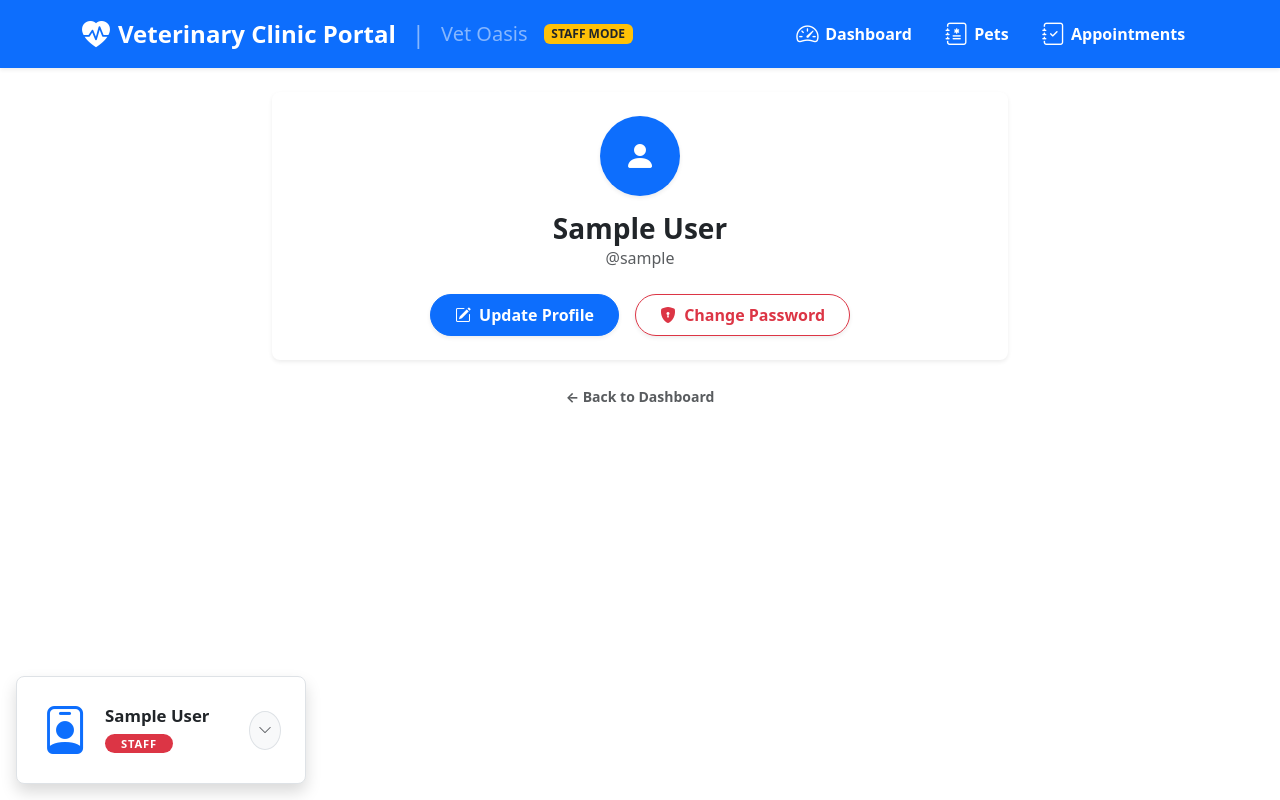
After one commit to saenichi/vet-booking-portal, a Django app: page /profile/update/ in a window 1280 px wide. The commit adds this page. Run offline with Django 4.2, Linux system fonts and the light colour scheme; the visitor is signed in with stand-in values (Sample User, id 1).

Commit message:
Design update

```diff
--- a/pets/forms.py
+++ b/pets/forms.py
@@ -31,6 +31,38 @@ class UserRegistrationForm(forms.ModelForm):
             user.save()
         return user
 
+class UserInfoUpdateForm(forms.ModelForm):
+    class Meta:
+        model = User
+        fields = ['username', 'email', 'first_name', 'last_name']
+        widgets = {
+            'username': forms.TextInput(attrs={'class': 'form-control'}),
+            'email': forms.EmailInput(attrs={'class': 'form-control'}),
+            'first_name': forms.TextInput(attrs={'class': 'form-control'}),
+            'last_name': forms.TextInput(attrs={'class': 'form-control'}),
+        }
+
+class UserPasswordChangeForm(forms.Form):
+    old_password = forms.CharField(widget=forms.PasswordInput(attrs={'class': 'form-control'}), label="Current Password")
+    new_password = forms.CharField(widget=forms.PasswordInput(attrs={'class': 'form-control'}), label="New Password")
+    confirm_new_password = forms.CharField(widget=forms.PasswordInput(attrs={'class': 'form-control'}), label="Confirm New Password")
+
+    def __init__(self, user, *args, **kwargs):
+        self.user = user
+        super().__init__(*args, **kwargs)
+
+    def clean(self):
+        cleaned_data = super().clean()
+        op = cleaned_data.get("old_password")
+        np = cleaned_data.get("new_password")
+        cp = cleaned_data.get("confirm_new_password")
+
+        if op and not self.user.check_password(op):
+            raise forms.ValidationError("Current password is incorrect.")
+        if np and cp and np != cp:
+            raise forms.ValidationError("New passwords do not match.")
+        return cleaned_data
+
 class PetRegistrationForm(forms.ModelForm):
     class Meta:
         model = Pet
--- a/pets/templates/pets/base.html
+++ b/pets/templates/pets/base.html
@@ -3,49 +3,83 @@
 <head>
     <meta charset="UTF-8">
     <meta name="viewport" content="width=device-width, initial-scale=1.0">
-    <title>Pet Hospital Portal</title>
+    <title>Veterinary Clinic Portal | Vet Oasis</title>
 
+    <!-- Bootstrap 5 CSS -->
     <link href="https://cdn.jsdelivr.net/npm/bootstrap@5.3.0/dist/css/bootstrap.min.css" rel="stylesheet">
+    <!-- Bootstrap Icons CSS -->
+    <link rel="stylesheet" href="https://cdn.jsdelivr.net/npm/bootstrap-icons@1.10.5/font/bootstrap-icons.css">
     <style>
         .form-control, .form-select {
-            border-radius: 0;
+            border-radius: 0.375rem;
             border-color: #000000;
         }
         .form-control:focus, .form-select:focus {
             box-shadow: none;
-            border-color: #000;
+            border-color: #0d6efd;
+        }
+        .nav-icon-btn {
+            font-size: 1.4rem;
+            color: #ffffff;
+            padding: 0.4rem 0.8rem;
+            border-radius: 0.5rem;
+            transition: background-color 0.2s ease;
+            display: inline-flex;
+            align-items: center;
+            gap: 0.4rem;
+            text-decoration: none;
+        }
+        .nav-icon-btn:hover {
+            background-color: rgba(255, 255, 255, 0.15);
+            color: #ffffff;
         }
     </style>
 </head>
 <body class="bg-white text-dark">
 
+    <!-- Top Navigation Bar -->
     <nav class="navbar navbar-expand-lg navbar-dark bg-primary shadow-sm mb-4">
         <div class="container">
+            <!-- Upper Left Branding with proper spacing -->
             <div class="d-flex align-items-center gap-3">
-                <a class="navbar-brand fw-bold m-0" href="{% if user.is_authenticated %}{% if user.is_staff %}{% url 'staff_dashboard' %}{% else %}{% url 'dashboard' %}{% endif %}{% else %}{% url 'login' %}{% endif %}">
-                    Pet Hospital Portal
+                <a class="navbar-brand fw-bold m-0 d-flex align-items-center gap-2 fs-4" href="{% if user.is_authenticated %}{% if user.is_staff %}{% url 'staff_dashboard' %}{% else %}{% url 'dashboard' %}{% endif %}{% else %}{% url 'login' %}{% endif %}">
+                    <i class="bi bi-heart-pulse-fill fs-3"></i> Veterinary Clinic Portal <span class="mx-2 text-white-50 fw-light">|</span> <span class="fw-normal fs-5 text-white-50">Vet Oasis</span>
                 </a>
                 {% if user.is_authenticated and user.is_staff %}
-                    <a class="text-warning text-decoration-none fw-bold small" href="{% url 'staff_dashboard' %}">Staff Portal</a>
+                    <span class="badge bg-warning text-dark fw-bold">STAFF MODE</span>
                 {% endif %}
             </div>
 
-            <div class="navbar-nav ms-auto align-items-center flex-row gap-3">
+            <!-- Upper Right Navigation (Home, Register Pet with Heart Icon, Book) -->
+            <div class="navbar-nav ms-auto align-items-center flex-row gap-2">
                 {% if user.is_authenticated %}
-                    <span class="navbar-text text-white">Hello, <strong>{% if user.get_full_name %}{{ user.get_full_name }}{% else %}{{ user.username }}{% endif %}</strong></span>
-
                     {% if not user.is_staff %}
-                        <a class="nav-link text-white" href="{% url 'dashboard' %}">Hospital Home</a>
-                        <a class="nav-link text-white" href="{% url 'book_appointment' %}">Book Appointment</a>
+                        <a class="nav-icon-btn" href="{% url 'dashboard' %}" title="Hospital Home">
+                            <i class="bi bi-house-door-fill"></i>
+                            <span class="d-none d-md-inline fs-6 fw-semibold">Home</span>
+                        </a>
+                        <a class="nav-icon-btn" href="{% url 'register_pet' %}" title="Register Pet">
+                            <i class="bi bi-heart-fill"></i>
+                            <span class="d-none d-md-inline fs-6 fw-semibold">Register Pet</span>
+                        </a>
+                        <a class="nav-icon-btn" href="{% url 'book_appointment' %}" title="Book Appointment">
+                            <i class="bi bi-calendar-plus-fill"></i>
+                            <span class="d-none d-md-inline fs-6 fw-semibold">Book</span>
+                        </a>
                     {% else %}
-                        <div class="d-flex align-items-center gap-3">
-                            <a href="{% url 'staff_dashboard' %}" class="nav-link text-light p-0">Staff Home</a>
-                            <a href="{% url 'staff_pets' %}" class="nav-link text-light p-0">Pet Records</a>
-                            <a href="{% url 'staff_appointments' %}" class="nav-link text-light p-0">Appointment Records</a>
-                        </div>
+                        <a class="nav-icon-btn" href="{% url 'staff_dashboard' %}" title="Staff Home">
+                            <i class="bi bi-speedometer2"></i>
+                            <span class="d-none d-md-inline fs-6 fw-semibold">Dashboard</span>
+                        </a>
+                        <a class="nav-icon-btn" href="{% url 'staff_pets' %}" title="Pet Records">
+                            <i class="bi bi-journal-medical"></i>
+                            <span class="d-none d-md-inline fs-6 fw-semibold">Pets</span>
+                        </a>
+                        <a class="nav-icon-btn" href="{% url 'staff_appointments' %}" title="Appointment Records">
+                            <i class="bi bi-journal-check"></i>
+                            <span class="d-none d-md-inline fs-6 fw-semibold">Appointments</span>
+                        </a>
                     {% endif %}
-
-                    <a class="nav-link text-danger fw-bold" href="{% url 'logout' %}">Logout</a>
                 {% endif %}
             </div>
         </div>
@@ -56,6 +90,41 @@
         {% endblock %}
     </div>
 
+    <!-- Sticky Lower-Left User / Staff Widget -->
+    {% if user.is_authenticated %}
+    <div class="position-fixed bottom-0 start-0 p-3" style="z-index: 1080;">
+        <div class="card border rounded-3 shadow bg-white p-4" style="min-width: 290px;">
+            <div class="d-flex justify-content-between align-items-center">
+                <div class="d-flex align-items-center gap-3">
+                    <i class="bi bi-person-badge display-5 text-primary"></i>
+                    <div>
+                        <h5 class="fw-bold text-dark mb-1" style="font-size: 1.05rem;">
+                            {% if user.get_full_name %}{{ user.get_full_name }}{% else %}{{ user.username }}{% endif %}
+                        </h5>
+                        <span class="badge {% if user.is_staff %}bg-danger{% else %}bg-primary{% endif %} rounded-pill px-3 py-1" style="font-size: 0.7rem; letter-spacing: 0.8px;">
+                            {% if user.is_staff %}STAFF{% else %}USER{% endif %}
+                        </span>
+                    </div>
+                </div>
+                <button class="btn btn-sm btn-light border text-muted p-2 rounded-circle" type="button" data-bs-toggle="collapse" data-bs-target="#widgetCollapse" aria-expanded="false" aria-controls="widgetCollapse" title="Toggle Menu">
+                    <i class="bi bi-chevron-down"></i>
+                </button>
+            </div>
+
+            <div class="collapse pt-3 border-top mt-3" id="widgetCollapse">
+                <div class="d-flex flex-column gap-2">
+                    <a href="{% url 'profile_update' %}" class="btn btn-outline-primary fw-bold w-100 rounded-3 py-2" style="font-size: 0.9rem;">
+                        <i class="bi bi-gear-fill me-1"></i> Update Profile
+                    </a>
+                    <a href="{% url 'logout' %}" class="btn btn-outline-danger fw-bold w-100 rounded-3 py-2" style="font-size: 0.9rem;">
+                        <i class="bi bi-box-arrow-right me-1"></i> Log Out
+                    </a>
+                </div>
+            </div>
+        </div>
+    </div>
+    {% endif %}
+
     <script src="https://cdn.jsdelivr.net/npm/bootstrap@5.3.0/dist/js/bootstrap.bundle.min.js"></script>
 </body>
 </html>
--- a/pets/templates/pets/book_appointment.html
+++ b/pets/templates/pets/book_appointment.html
@@ -10,7 +10,6 @@
     {% endfor %}
 {% endif %}
 
-<!-- Header -->
 <div class="row mb-4">
     <div class="col-12 bg-white border rounded shadow-sm p-4 text-center">
         <h2 class="fw-bold text-success mb-2">Schedule a Veterinary Visit</h2>
--- /dev/null
+++ b/pets/templates/pets/profile_update.html
@@ -0,0 +1,118 @@
+{% extends 'pets/base.html' %}
+
+{% block content %}
+{% if messages %}
+    {% for message in messages %}
+        <div class="alert alert-success alert-dismissible fade show shadow-sm mb-4 rounded-3" role="alert">
+            {{ message }}
+            <button type="button" class="btn-close" data-bs-dismiss="alert"></button>
+        </div>
+    {% endfor %}
+{% endif %}
+
+<div class="row justify-content-center mt-4 mb-5">
+    <div class="col-md-8">
+
+        <!-- Facebook-Style Profile Header Card -->
+        <div class="card border-0 shadow-sm bg-white rounded-3 p-4 mb-4 text-center">
+            <div class="mb-3">
+                <div class="bg-primary text-white rounded-circle d-inline-flex align-items-center justify-content-center shadow-sm" style="width: 80px; height: 80px; font-size: 2rem;">
+                    <i class="bi bi-person-fill"></i>
+                </div>
+            </div>
+
+            <!-- Full Name displayed first -->
+            <h3 class="fw-bold text-dark mb-0">
+                {% if user.get_full_name %}
+                    {{ user.get_full_name }}
+                {% else %}
+                    {{ user.username }}
+                {% endif %}
+            </h3>
+
+            <!-- @username displayed right under it -->
+            <p class="text-muted mb-4">@{{ user.username }}</p>
+
+            <!-- Side-by-Side Action Buttons (Toggles) -->
+            <div class="d-flex justify-content-center gap-3 flex-wrap">
+                <button class="btn btn-primary fw-bold px-4 py-2 rounded-pill shadow-sm" type="button" data-bs-toggle="collapse" data-bs-target="#infoFormCollapse" aria-expanded="false" aria-controls="infoFormCollapse">
+                    <i class="bi bi-pencil-square me-1"></i> Update Profile
+                </button>
+                <button class="btn btn-outline-danger fw-bold px-4 py-2 rounded-pill shadow-sm" type="button" data-bs-toggle="collapse" data-bs-target="#passwordFormCollapse" aria-expanded="false" aria-controls="passwordFormCollapse">
+                    <i class="bi bi-shield-lock-fill me-1"></i> Change Password
+                </button>
+            </div>
+        </div>
+
+        <!-- Collapsible Section 1: Update Profile Form (Closed by default now) -->
+        <div class="collapse mb-4" id="infoFormCollapse">
+            <div class="card border-0 shadow-sm bg-white rounded-3 p-4 p-md-5">
+                <h5 class="fw-bold text-dark mb-3 border-bottom pb-2">
+                    <i class="bi bi-person-fill text-primary me-2"></i> Edit Personal Information
+                </h5>
+                <form method="POST">
+                    {% csrf_token %}
+                    <div class="row">
+                        {% for field in info_form %}
+                            <div class="col-md-6 mb-3">
+                                <label class="form-label fw-bold text-dark small">{{ field.label }}</label>
+                                {{ field }}
+                                {% if field.errors %}
+                                    <div class="text-danger small mt-1">{{ field.errors }}</div>
+                                {% endif %}
+                            </div>
+                        {% endfor %}
+                    </div>
+                    <div class="text-end mt-3">
+                        <button type="submit" name="update_info" class="btn btn-primary fw-bold px-4 py-2 rounded-pill shadow-sm">
+                            <i class="bi bi-check-circle me-1"></i> Save Profile Changes
+                        </button>
+                    </div>
+                </form>
+            </div>
+        </div>
+
+        <!-- Collapsible Section 2: Change Password Form (Closed by default) -->
+        <div class="collapse mb-4" id="passwordFormCollapse">
+            <div class="card border-0 shadow-sm bg-white rounded-3 p-4 p-md-5">
+                <h5 class="fw-bold text-dark mb-2 border-bottom pb-2">
+                    <i class="bi bi-shield-lock-fill text-danger me-2"></i> Update Password Security
+                </h5>
+                <p class="text-muted small mb-3">Ensure your account is using a secure password.</p>
+
+                <form method="POST">
+                    {% csrf_token %}
+                    {% if password_form.non_field_errors %}
+                        <div class="alert alert-danger rounded-3 small py-2 mb-3">
+                            {{ password_form.non_field_errors }}
+                        </div>
+                    {% endif %}
+                    <div class="row">
+                        {% for field in password_form %}
+                            <div class="col-md-12 mb-3">
+                                <label class="form-label fw-bold text-dark small">{{ field.label }}</label>
+                                {{ field }}
+                                {% if field.errors %}
+                                    <div class="text-danger small mt-1">{{ field.errors }}</div>
+                                {% endif %}
+                            </div>
+                        {% endfor %}
+                    </div>
+                    <div class="text-end mt-3">
+                        <button type="submit" name="update_password" class="btn btn-danger fw-bold px-4 py-2 rounded-pill shadow-sm">
+                            <i class="bi bi-key-fill me-1"></i> Save New Password
+                        </button>
+                    </div>
+                </form>
+            </div>
+        </div>
+
+        <div class="text-center mt-4">
+            <a href="{% if user.is_staff %}{% url 'staff_dashboard' %}{% else %}{% url 'dashboard' %}{% endif %}" class="text-decoration-none text-muted small fw-bold">
+                &larr; Back to Dashboard
+            </a>
+        </div>
+
+    </div>
+</div>
+{% endblock %}
--- a/pets/urls.py
+++ b/pets/urls.py
@@ -6,6 +6,7 @@ urlpatterns = [
     path('register/', views.register_view, name='register'),
     path('logout/', views.logout_view, name='logout'),
     path('dashboard/', views.dashboard_view, name='dashboard'),
+    path('profile/update/', views.profile_update_view, name='profile_update'),
     path('register-pet/', views.register_pet_view, name='register_pet'),
     path('book-appointment/', views.book_appointment_view, name='book_appointment'),
     path('staff-portal/', views.staff_dashboard_view, name='staff_dashboard'),
--- a/pets/views.py
+++ b/pets/views.py
@@ -1,11 +1,11 @@
 from django.shortcuts import render, redirect, get_object_or_404
 from django.contrib import messages
-from django.contrib.auth import login, authenticate, logout
+from django.contrib.auth import login, authenticate, logout, update_session_auth_hash
 from django.contrib.auth.forms import AuthenticationForm
 from django.contrib.auth.decorators import login_required, user_passes_test
 from django.db.models import Q
 from .models import Pet, Appointment
-from .forms import UserRegistrationForm, PetRegistrationForm, AppointmentBookingForm
+from .forms import UserRegistrationForm, PetRegistrationForm, AppointmentBookingForm, UserInfoUpdateForm, UserPasswordChangeForm
 
 def is_staff_user(user):
     return user.is_staff
@@ -39,6 +39,34 @@ def register_view(request):
 def logout_view(request):
     logout(request)
     return redirect('login')
+
+@login_required(login_url='login')
+def profile_update_view(request):
+    info_form = UserInfoUpdateForm(instance=request.user)
+    password_form = UserPasswordChangeForm(user=request.user)
+
+    if request.method == 'POST':
+        if 'update_info' in request.POST:
+            info_form = UserInfoUpdateForm(request.POST, instance=request.user)
+            if info_form.is_valid():
+                info_form.save()
+                messages.success(request, "Account information updated successfully!")
+                return redirect('profile_update')
+
+        elif 'update_password' in request.POST:
+            password_form = UserPasswordChangeForm(user=request.user, data=request.POST)
+            if password_form.is_valid():
+                new_pwd = password_form.cleaned_data.get('new_password')
+                request.user.set_password(new_pwd)
+                request.user.save()
+                update_session_auth_hash(request, request.user)
+                messages.success(request, "Password updated successfully!")
+                return redirect('profile_update')
+
+    return render(request, 'pets/profile_update.html', {
+        'info_form': info_form,
+        'password_form': password_form
+    })
 
 @login_required(login_url='login')
 def dashboard_view(request):
@@ -174,7 +202,6 @@ def staff_appointments_view(request):
     appointments = Appointment.objects.none()
 
     if search_date:
-        # Filter by exact date and status
         appointments = Appointment.objects.filter(date=search_date)
         if status_filter:
             appointments = appointments.filter(status__iexact=status_filter)
```
Also changed, not shown: pets/templates/pets/contact.html (added, +101 -0 lines), pets/templates/pets/dashboard.html (+68 -56 lines).
